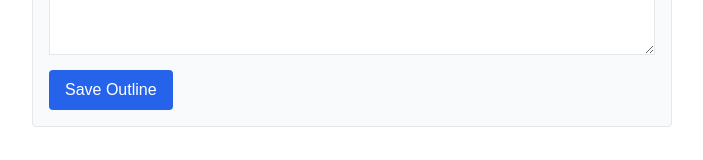
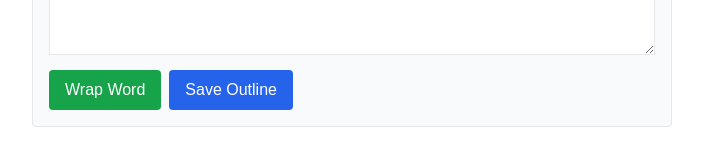
Before and after one commit to ngopaul/outline-tester-nextjs, a Next.js app: page / in a window 1280 px wide. Shown: the part 555-715 px from the top of the page, without its empty margins (288-991 px from the left). Built offline with nearby package versions, Linux system fonts and the light colour scheme; no server answers.

Commit message:
wrap word button

```diff
--- a/components/OutlineEditor.tsx
+++ b/components/OutlineEditor.tsx
@@ -1,6 +1,6 @@
 "use client";
 
-import React, { useState, useEffect } from 'react';
+import React, { useState, useEffect, useRef } from 'react';
 
 interface OutlineEditorProps {
   onDone?: (title: string) => void;
@@ -13,6 +13,7 @@ export default function OutlineEditor({ onDone, refreshOutlines, initialTitle, i
   const [title, setTitle] = useState(initialTitle || "");
   const [text, setText] = useState(initialText || "");
   const [savedMessage, setSavedMessage] = useState("");
+  const textAreaRef = useRef<HTMLTextAreaElement>(null);
 
   useEffect(() => {
     // If initialTitle or initialText changes, update state
@@ -37,6 +38,43 @@ export default function OutlineEditor({ onDone, refreshOutlines, initialTitle, i
     setTimeout(() => setSavedMessage(""), 2000);
   }
 
+  function wrapCurrentWord() {
+    const textarea = textAreaRef.current;
+    if (!textarea) return;
+
+    textarea.focus();
+
+    const start = textarea.selectionStart;
+    const end = textarea.selectionEnd;
+    const fullText = textarea.value;
+
+    // If no selection, use the cursor as both start and end
+    const cursorPos = start === end ? start : end;
+
+    // Find word boundaries
+    let wordStart = cursorPos;
+    while (wordStart > 0 && !/\s/.test(fullText[wordStart - 1])) {
+      wordStart--;
+    }
+
+    let wordEnd = cursorPos;
+    while (wordEnd < fullText.length && !/\s/.test(fullText[wordEnd])) {
+      wordEnd++;
+    }
+
+    const word = fullText.slice(wordStart, wordEnd);
+    const newText = fullText.slice(0, wordStart) + `{{${word}}}` + fullText.slice(wordEnd);
+
+    setText(newText);
+
+    // Position cursor after the inserted }}:
+    const newCursorPos = wordStart + 2 + word.length + 2 + 1; // `{{` + word + `}}  nextword`
+    requestAnimationFrame(() => {
+      textarea.selectionStart = newCursorPos;
+      textarea.selectionEnd = newCursorPos;
+    });
+  }
+
   return (
     <div className="border p-4 rounded bg-gray-50 mt-4">
       <h3 className="font-bold text-lg mb-2">Add/Edit Outline</h3>
@@ -47,12 +85,19 @@ export default function OutlineEditor({ onDone, refreshOutlines, initialTitle, i
         onChange={(e)=>setTitle(e.target.value)}
       />
       <textarea
+        ref={textAreaRef}
         className="border p-2 mb-2 w-full"
         placeholder="Paste outline text here..."
         value={text}
         onChange={(e)=>setText(e.target.value)}
         rows={10}
       ></textarea>
+      <button
+        className="px-4 py-2 bg-green-600 text-white rounded mr-2"
+        onClick={wrapCurrentWord}
+      >
+        Wrap Word
+      </button>
       <button
         className="px-4 py-2 bg-blue-600 text-white rounded mr-2"
         onClick={saveOutline}
```
